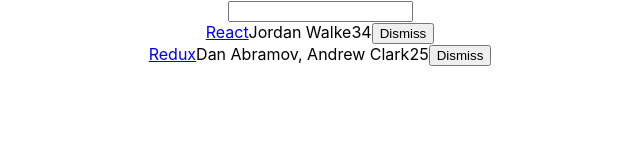
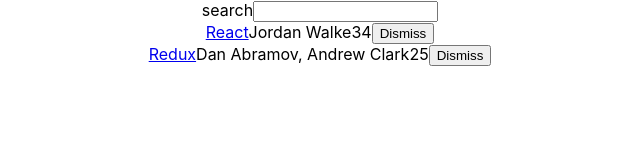
Before and after one commit to wkjjkw/howtousereact, a React (Create React App) app: page / in a window 1280 px wide. Shown: the top 160 px of the page, without its empty margins (320-960 px from the left). Built offline with nearby package versions, Linux system fonts and the light colour scheme.

Commit message:
可组合组件  children属性

```diff
--- a/src/App.js
+++ b/src/App.js
@@ -49,10 +49,15 @@
 
 class Search extends Component {
     render() {
-        const { value, onChange } = this.props;
+        /*
+        通过children 属性可以将元素从上层传递到你的组件中，这些元素对你的组件来说是未知的，但是却为组件相互组合提供了
+        可能性。
+        Search 组件可以从 props 对象中解构出 children 属性。然后它就可以指定这个 children应该显示在哪里。
+        * */
+        const { value, onChange,children } = this.props;
         return (
             <form>
-                <input
+                {children}<input
                     type="text"
                     value={value}
                     onChange={onChange}
@@ -164,7 +169,9 @@
               <Search
                   value={searchTerm}
                   onChange={this.onSearchChange}
-              />
+              >
+              search
+              </Search>
               <Table
                   list={list}
                   pattern={searchTerm}
```
